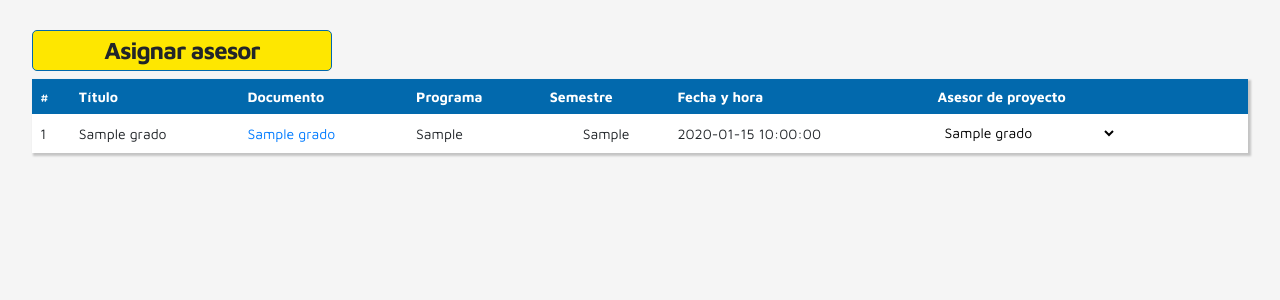
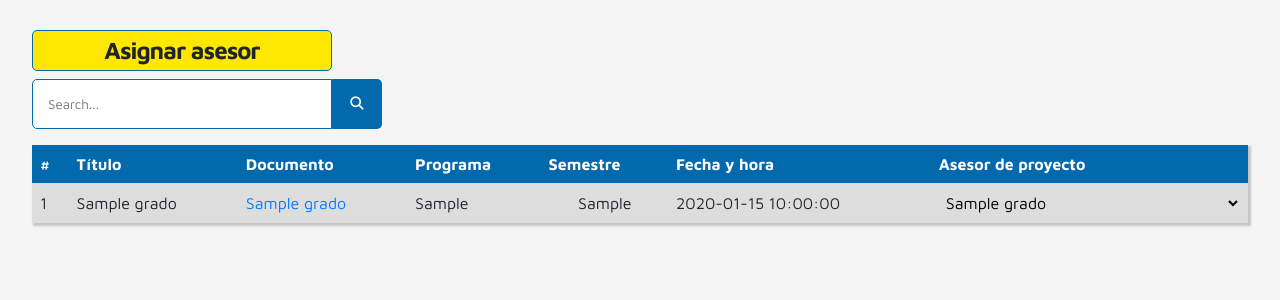
Before and after one commit to mercadosergio/Evaluer, a PHP site: page /pages/coordinador/asignar-asesor.php in a window 1280 px wide. Shown: the part 120-420 px from the top of the page. Run offline with PHP 8.4, Linux system fonts and the light colour scheme; the visitor is signed in with stand-in values (Sample User, id 1); tables that the repository leaves empty or names only in its code hold one stand-in row (values such as "Sample post"); some libraries are stand-ins or nearby versions.

Commit message:
varios cambios en la interfaz

```diff
--- a/controller/controlador-propuesta.php
+++ b/controller/controlador-propuesta.php
@@ -35,8 +35,8 @@
             $json = json_encode($programa_id, true);
 
             for ($i = 0; $i < count($programa_id); $i++) {
-                $conexion->query("INSERT INTO propuesta(titulo,linea,integrantes,tutor,lider,semestre,descripcion,grupo,fecha,remitente)
-                VALUES ('$titulo','$linea','$integrantes','$tutor','$lider','$semestre','$descripcion','$grupo','$fecha'," . $_SESSION['usuario'] . ")");
+                $conexion->query("INSERT INTO propuesta(titulo,linea,integrantes,tutor,lider,programa_id,semestre,descripcion,grupo,fecha,remitente)
+                VALUES ('$titulo','$linea','$integrantes','$tutor','$lider','$programa_id[$i]','$semestre','$descripcion','$grupo','$fecha'," . $_SESSION['usuario'] . ")");
 
                 $conexion->query("UPDATE propuesta a
                 JOIN estudiante es ON a.remitente = es.usuario
@@ -44,6 +44,7 @@
                 SET a.programa_id = es.programa_id, a.programa = p.nombre, a.id_estudiante = es.id");
 
                 $conexion->query("UPDATE estudiante SET time_propuesta = '$time_propuesta' WHERE usuario =" . $_SESSION['usuario']);
+                echo $programa_id[$i];
             }
 
         ?>
@@ -55,6 +56,7 @@
                 }, 2000); // <-- time in milliseconds
             </script>
 <?php
+
             include("../pages/main-estudiante.php");
             mysqli_close($conexion);
             // include("../pages/estudiante/inscripcion-proyecto.php");
--- a/css/asignar-asesor.css
+++ b/css/asignar-asesor.css
@@ -375,6 +375,81 @@
     width: 300px;
 }
 
+
+/* FILTRO DE BUSQUEDA.............................*/
+
+.search-registro {
+    width: auto;
+    display: flex;
+    border-radius: 5px;
+    margin-bottom: 1rem;
+}
+
+.search-registro label {
+    font-size: 19px;
+    font-family: "Maven Pro", sans-serif;
+}
+
+.search-registro .contenedor {
+    overflow: hidden;
+    white-space: nowrap;
+    /* box-shadow: 2px 2px 2px 1px rgba(0, 0, 0, 0.2); */
+    /* position: relative;
+    left: 73%; */
+}
+
+.search-registro .contenedor input#search {
+    outline: none;
+    width: 300px;
+    height: 50px;
+    background: #fff;
+    border: none;
+    font-size: 10pt;
+    float: left;
+    color: #000;
+    padding-left: 15px;
+    -webkit-border-radius: 5px 0 0 5px;
+    -moz-border-radius: 5px 0 0 5px;
+    border-radius: 5px 0 0 5px;
+    border: 1px solid var(--background-primario);
+}
+
+.search-registro .contenedor button.icon {
+    -webkit-border-top-right-radius: 5px;
+    -webkit-border-bottom-right-radius: 5px;
+    -moz-border-radius-topright: 5px;
+    -moz-border-radius-bottomright: 5px;
+    border-top-right-radius: 5px;
+    border-bottom-right-radius: 5px;
+    border: none;
+    background: var(--background-primario);
+    height: 50px;
+    width: 50px;
+    color: #fff;
+    font-size: 10pt;
+    -webkit-transition: all .55s ease;
+    -moz-transition: all .55s ease;
+    -ms-transition: all .55s ease;
+    -o-transition: all .55s ease;
+    transition: all .55s ease;
+}
+
+.container input#search::-webkit-input-placeholder {
+    color: #65737e;
+}
+
+.container input#search:-moz-placeholder {
+    color: #65737e;
+}
+
+.container input#search::-moz-placeholder {
+    color: #65737e;
+}
+
+.container input#search:-ms-input-placeholder {
+    color: #65737e;
+}
+
 .tabla_asesor {
     box-shadow: 2px 2px 2px 1px rgba(0, 0, 0, 0.2);
     margin: auto;
@@ -403,14 +478,16 @@
     /* border: 1px solid #000; */
     padding: 7px;
     padding-left: 8px;
-    font-size: 14px;
+    font-size: 16px;
 }
 
 .tabla_asesor tr td select {
+    padding: 3px;
     outline: none;
     background: none;
-    border: none;
     padding: 3px;
+    width: 100%;
+    border: rgba(0, 0, 0, 0) 0px solid;
 }
 
 select option {
--- a/index.php
+++ b/index.php
@@ -20,7 +20,7 @@
     <link rel="stylesheet" href="css/main-style.css">
     <link rel="stylesheet" href="css/scrollbar.css">
 
-    <script src="https://kit.fontawesome.com/d029bf1c92.js" crossorigin="anonymous"></script>
+    <script src="font/d029bf1c92.js" crossorigin="anonymous"></script>
 
 </head>
 <?php
--- a/pages/coordinador/asignar-asesor.php
+++ b/pages/coordinador/asignar-asesor.php
@@ -72,6 +72,13 @@
 
     <div class="main_section">
         <h3 class="title">Asignar asesor</h3>
+
+        <div class="search-registro">
+            <div class="contenedor">
+                <input type="search" id="search" placeholder="Search..." />
+                <button class="icon" name="buscar"><i class="fa fa-search"></i></button>
+            </div>
+        </div>
         <table class="tabla_asesor">
             <thead>
                 <tr>
@@ -84,6 +91,7 @@
                     <th>Asesor de proyecto</th>
                 </tr>
             </thead>
+            <tbody id="search">
                 <?php
                 // include("../../controller/asignar-docente.php");
                 ?>
@@ -127,8 +135,19 @@
                     }
                     ?>
                 </form>
+            </tbody>
         </table>
     </div>
+    <script>
+        $(document).ready(function() {
+            $("#search").on("keyup", function() {
+                var value = $(this).val().toLowerCase();
+                $("#info tr").filter(function() {
+                    $(this).toggle($(this).text().toLowerCase().indexOf(value) > -1)
+                });
+            });
+        });
+    </script>
 
     <script type="text/javascript">
         function seleccionarDocente() {
@@ -178,6 +197,7 @@
         //     console.log(cod)
         // }
     </script>
+    <script src="../../font/9390efa2c5.js"></script>
     <script src="../../js/jquery-3.3.1.min.js"></script>
     <script src="../../js/popper.min.js"></script>
     <script src="../../js/bootstrap.min.js"></script>
--- a/pages/docente/revision-anteproyecto.php
+++ b/pages/docente/revision-anteproyecto.php
@@ -70,7 +70,7 @@
     </nav>
     <section class="anteproyecto">
         <h3>Historial de anteproyectos</h3>
-        <label>Filtro de registros:</label>
+        <label>Filtro de busqueda:</label>
         <div class="search-registro">
             <div class="contenedor">
                 <input type="search" id="search" placeholder="Search..." />
--- a/pages/docente/revision-propuesta.php
+++ b/pages/docente/revision-propuesta.php
@@ -71,7 +71,7 @@
     </nav>
     <div class="lista-propuestas">
         <h3>Propuestas de grado</h3>
-        <label>Filtro de registros:</label>
+        <label>Filtro de busqueda:</label>
         <div class="search-registro">
             <div class="contenedor">
                 <input type="search" id="search" placeholder="Search..." />
--- a/pages/docente/revision-proyecto-grado.php
+++ b/pages/docente/revision-proyecto-grado.php
@@ -70,7 +70,7 @@
     </nav>
     <div class="anteproyecto">
         <h3>Historial de proyectos de grado</h3>
-        <label>Filtro de registros:</label>
+        <label>Filtro de busqueda:</label>
         <div class="search-registro">
             <div class="contenedor">
                 <input type="search" id="search" placeholder="Search..." />
@@ -99,7 +99,7 @@
                     $registro = mysqli_fetch_array($dato);
                     ?>
                     <?php
-                    $mostrar_by_fecha = "SELECT * FROM proyecto_grado WHERE programa_id=" . $registro['programa_id'] . " ORDER BY fecha";
+                    $mostrar_by_fecha = "SELECT * FROM proyecto_grado WHERE asesor_user=" . $registro['usuario'] . " ORDER BY fecha";
                     $result = mysqli_query($conexion, $mostrar_by_fecha);
 
                     while ($filas = mysqli_fetch_array($result)) {
--- a/pages/main-estudiante.php
+++ b/pages/main-estudiante.php
@@ -74,7 +74,7 @@
         </div>
     </nav>
 
-    <section class="student-profile">
+    <div class="student-profile">
         <h3>Módulos académicos</h3>
         <div class="container">
             <a href="estudiante/inscripcion-proyecto.php">
@@ -124,7 +124,7 @@
                 </li>
             </ul>
         </div>
-    </section>
+    </div>
     <?php
     $buscar = "SELECT * FROM estudiante WHERE usuario =" . $_SESSION['usuario'];
     $dato = mysqli_query($conexion, $buscar);
@@ -132,7 +132,7 @@
     ?>
 
     <div class="estado_propuesta">
-        <h3>Estado</h3>
+        <h3>Estado de su proyecto</h3>
         <label>
             <?php
             $estado = "SELECT estado FROM propuesta WHERE remitente =" . $_SESSION['usuario'];
```
Also changed, not shown: css/estudiante-styles.css (+6 -4 lines). Lines whose indentation alone changed are shown as unchanged.
